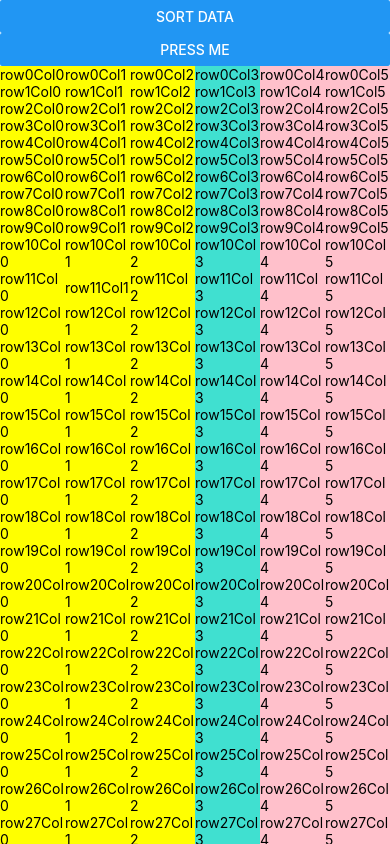
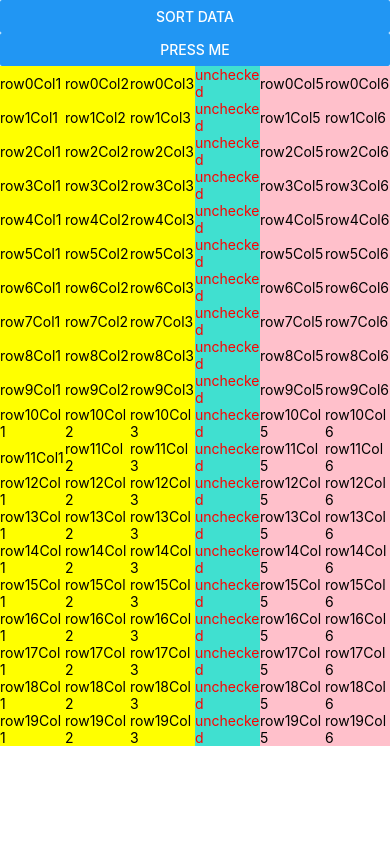
Before and after one commit to msupply-foundation/react-native-data-table, a React Native app in the folder examples/demoTablesApp/: screen / in a window 390 px wide. Built offline with nearby package versions, Linux system fonts and the light colour scheme.

Commit message:
CheckableCell and rowState management

```diff
--- a/examples/demoTablesApp/src/App.js
+++ b/examples/demoTablesApp/src/App.js
@@ -13,22 +13,22 @@ import React, {
   useReducer,
   useLayoutEffect,
 } from 'react'
-import { Button, StatusBar } from 'react-native'
+import { Button, StatusBar, Text } from 'react-native'
 import { DataTable } from './components/DataTable'
 import { Row } from './components/Row'
 import { Cell } from './components/Cell'
 import { EditableCell } from './components/EditableCell'
-import { TouchableCell } from './components/TouchableCell'
+import { CheckableCell } from './components/CheckableCell'
 
 // Configurable constants for demo data
-const rowCount = 200
+const rowCount = 20
 
 const baseData = []
 const baseColumns = [
   { key: 1, type: 'cell' },
   { key: 2, type: 'cell' },
   { key: 3, type: 'cell' },
-  { key: 4, type: 'touchable' },
+  { key: 4, type: 'checkable' },
   { key: 5, type: 'editable' },
   { key: 6, type: 'editable' },
 ]
@@ -37,7 +37,7 @@ const baseColumns = [
 for (let index = 0; index < rowCount; index++) {
   const rowValues = {}
   baseColumns.forEach((column, columnIndex) => {
-    rowValues[column.key] = `row${index}Col${columnIndex}`
+    rowValues[column.key] = `row${index}Col${columnIndex + 1}`
   })
 
   baseData.push({ id: `r${index}`, ...rowValues })
@@ -47,6 +47,61 @@ const keyExtractor = item => item.id
 
 // Reducer for managing DataTable state
 const reducer = (state, action) => {
+  /**
+   * Immutably clears the current focus
+   * @param {object} currState  the copy of state you want affected
+   * @return {object}           A new object with no cell focused
+   */
+  const clearFocus = currState => {
+    const { dataState, currentFocusedRowKey } = currState
+    if (!currentFocusedRowKey) {
+      return currState
+    }
+
+    const newDataState = new Map(dataState)
+    const currentRowState = newDataState.get(currentFocusedRowKey)
+    newDataState.set(currentFocusedRowKey, {
+      ...currentRowState,
+      focusedColumn: null,
+    })
+
+    return { ...currState, dataState: newDataState, currentFocusedRowKey: null }
+  }
+
+  /**
+   * Immutably sets the current focus to the cell identified by `rowKey` and `columnKey`
+   * @param {object} currState  The copy of state to affect
+   * @param {string} rowKey     The key of the row the cell to focus is in
+   * @param {string} columnKey  The key of the column the cell to focus is in
+   * @return {object}           A new object with a cell focused
+   */
+  const setFocus = (currState, rowKey, columnKey) => {
+    const { dataState, currentFocusedRowKey } = currState
+    let newDataState = new Map(dataState)
+
+    // Clear previous focus if in a different row
+    if (currentFocusedRowKey && rowKey !== currentFocusedRowKey) {
+      const currentRowState = newDataState.get(currentFocusedRowKey)
+      newDataState.set(currentFocusedRowKey, {
+        ...currentRowState,
+        focusedColumn: null,
+      })
+    }
+
+    // Update focusedColumn in specified row
+    const nextRowState = newDataState.get(rowKey)
+    newDataState.set(rowKey, {
+      ...nextRowState,
+      focusedColumn: columnKey,
+    })
+
+    return {
+      ...currState,
+      dataState: newDataState,
+      currentFocusedRowKey: rowKey,
+    }
+  }
+
   switch (action.type) {
     case 'editCell': {
       const { value, rowKey, columnKey } = action
@@ -68,44 +123,15 @@ const reducer = (state, action) => {
     }
     case 'reverseData':
       return { ...state, data: state.data.reverse() }
-    case 'focusNone': {
-      // Clear currently focused Cell
-      const { dataState, currentFocusedRowKey } = state
-      const newDataState = new Map(dataState)
-
-      const currentRowState = newDataState.get(currentFocusedRowKey)
-      newDataState.set(currentFocusedRowKey, {
-        ...currentRowState,
-        focusedColumn: null,
-      })
-
-      return { ...state, dataState: newDataState }
-    }
     case 'focusCell': {
       // Clear any existing focus and focus cell specified in action
       const { rowKey, columnKey } = action
-      const { dataState, currentFocusedRowKey } = state
-      let newDataState
-
-      if (currentFocusedRowKey && rowKey !== currentFocusedRowKey) {
-        newDataState = reducer(state, focusNone()).dataState
-      } else {
-        newDataState = new Map(dataState)
-      }
-
-      // Update focusedColumn in specified row
-      const nextRowState = newDataState.get(rowKey)
-      newDataState.set(rowKey, {
-        ...nextRowState,
-        focusedColumn: columnKey,
-      })
-
-      return { ...state, dataState: newDataState, currentFocusedRowKey: rowKey }
+      return setFocus(state, rowKey, columnKey)
     }
     case 'focusNextCell': {
       const { data, columns } = state
       const { rowKey, columnKey } = action
-      let nextCell = [null, null]
+
       // Handle finding next cell to focus
       let nextEditableColKey
       const currentColIndex = columns.findIndex(col => col.key === columnKey)
@@ -118,8 +144,9 @@ const reducer = (state, action) => {
 
       if (nextEditableColKey) {
         // Focus next editable cell in row
-        nextCell = [rowKey, nextEditableColKey]
-      } else {
+        return setFocus(state, rowKey, nextEditableColKey)
+      }
+
       // Attempt moving focus to next row
       const nextRowIndex =
         data.findIndex(row => keyExtractor(row) === rowKey) + 1
@@ -127,16 +154,41 @@ const reducer = (state, action) => {
       if (nextRowIndex < data.length) {
         // Focus first editable cell in next row
         const nextRowKey = keyExtractor(data[nextRowIndex])
-          const firstEditableColKey = columns.find(
-            col => col.type === 'editable'
-          ).key
-          nextCell = [nextRowKey, firstEditableColKey]
-        } else {
+        const firstEditableColKey = columns.find(col => col.type === 'editable')
+          .key
+        return setFocus(state, nextRowKey, firstEditableColKey)
+      }
+
       // We were on the last row and last column, so unfocus current cell
-          return reducer(state, focusNone())
+      return clearFocus(state)
     }
+    case 'selectRow': {
+      const { dataState } = state
+      const { rowKey } = action
+      const newDataState = new Map(dataState)
+
+      const nextRowState = newDataState.get(rowKey)
+      newDataState.set(rowKey, {
+        ...nextRowState,
+        isSelected: true,
+      })
+      console.log('================sat====================')
+      console.log(rowKey)
+      console.log('====================================')
+      return { ...state, dataState: newDataState }
     }
-      return reducer(state, focusCell(...nextCell))
+    case 'deselectRow': {
+      const { dataState } = state
+      const { rowKey } = action
+      const newDataState = new Map(dataState)
+
+      const nextRowState = newDataState.get(rowKey)
+      newDataState.set(rowKey, {
+        ...nextRowState,
+        isSelected: false,
+      })
+
+      return { ...state, dataState: newDataState }
     }
     default:
       return state
@@ -163,15 +215,24 @@ const focusNext = (rowKey, columnKey) => ({
   columnKey,
 })
 
-const focusNone = () => ({
-  type: 'focusNone',
+const selectRow = rowKey => ({
+  type: 'selectRow',
+  rowKey,
 })
 
-const selectRow = (rowKey, columnKey) => ({
-  type: 'focusNextCell',
+const deselectRow = rowKey => ({
+  type: 'deselectRow',
   rowKey,
-  columnKey,
 })
+
+const CheckedComponent = () => <Text>checked</Text>
+const UncheckedComponent = () => <Text style={{ color: 'red' }}>unchecked</Text>
+const DisabledCheckedComponent = () => (
+  <Text style={{ color: 'grey' }}>checked disabled</Text>
+)
+const DisabledUncheckedComponent = () => (
+  <Text style={{ color: 'grey' }}>unchecked disabled</Text>
+)
 
 const baseState = {
   data: baseData,
@@ -201,20 +262,26 @@ const App = () => {
                 columnKey={colKey}
                 editAction={editCell}
                 isFocused={colKey === rowState.focusedColumn}
+                disabled={rowState.disabled}
                 focusAction={focusCell}
                 focusNextAction={focusNext}
                 dispatch={dispatch}
               />
             )
-          case 'touchable':
+          case 'checkable':
             return (
-              <TouchableCell
+              <CheckableCell
                 key={colKey}
-                value={rowData[colKey]}
                 rowKey={rowKey}
                 columnKey={colKey}
-                selected
-                onPressAction={selectRow}
+                isChecked={rowState.isSelected}
+                disabled={rowState.disabled}
+                CheckedComponent={CheckedComponent}
+                UncheckedComponent={UncheckedComponent}
+                DisabledCheckedComponent={DisabledCheckedComponent}
+                DisabledUncheckedComponent={DisabledUncheckedComponent}
+                onCheckAction={selectRow}
+                onUncheckAction={deselectRow}
                 dispatch={dispatch}
               />
             )
--- a/examples/demoTablesApp/src/components/CheckableCell.js
+++ b/examples/demoTablesApp/src/components/CheckableCell.js
@@ -1,27 +1,40 @@
 import React from 'react'
 import PropTypes from 'prop-types'
-import {
-  TouchableOpacity,
-  Text,
-  StyleSheet,
-  TouchableOpacityPropTypes,
-} from 'react-native'
+import { StyleSheet, TouchableOpacityPropTypes } from 'react-native'
+
+import { TouchableCell } from './TouchableCell'
 
 export const CheckableCell = React.memo(
-  ({ value, children, renderChildren, CellComponent, ...otherProps }) => {
-    console.log(`- CheckableCell: ${value}`)
+  ({
+    rowKey,
+    columnKey,
+    isChecked,
+    CheckedComponent,
+    UncheckedComponent,
+    disabled,
+    onCheckAction,
+    onUncheckAction,
+    dispatch,
+  }) => {
+    console.log(`- CheckableCell: ${rowKey},${columnKey}`)
 
-    const Cell = CellComponent ? CellComponent : TouchableOpacity
-    const content = renderChildren ? (
-      renderChildren(value)
-    ) : (
-      <Text>{value}</Text>
-    )
+    const _onPressAction = isChecked ? onUncheckAction : onCheckAction
+
+    const _renderCheck = () =>
+      isChecked ? (
+        <CheckedComponent disabled={disabled} />
+      ) : (
+        <UncheckedComponent disabled={disabled} />
+      )
 
     return (
-      <Cell style={defaultStyles.checkableCell} {...otherProps}>
-        {content}
-      </Cell>
+      <TouchableCell
+        renderChildren={_renderCheck}
+        rowKey={rowKey}
+        columnKey={columnKey}
+        onPressAction={_onPressAction}
+        dispatch={dispatch}
+      />
     )
   }
 )
--- a/examples/demoTablesApp/src/components/EditableCell.js
+++ b/examples/demoTablesApp/src/components/EditableCell.js
@@ -28,11 +28,11 @@ export const EditableCell = React.memo(
     rowKey,
     columnKey,
     disabled,
+    isFocused,
     editAction,
-    isFocused,
-    dispatch,
     focusAction,
     focusNextAction,
+    dispatch,
   }) => {
     const _onEdit = newValue =>
       dispatch(editAction(newValue, rowKey, columnKey))
--- a/examples/demoTablesApp/src/components/TouchableCell.js
+++ b/examples/demoTablesApp/src/components/TouchableCell.js
@@ -8,10 +8,24 @@ import {
 } from 'react-native'
 
 export const TouchableCell = React.memo(
-  ({ value, children, renderChildren, CellComponent, ...otherProps }) => {
-    console.log(`- TouchableCell: ${value}`)
+  ({
+    value,
+    rowKey,
+    columnKey,
+    onPressAction,
+    dispatch,
+    children,
+    renderChildren,
+    CellComponent,
+    ...otherProps
+  }) => {
+    console.log(`- TouchableCell: ${rowKey},${columnKey}`)
 
-    const Cell = CellComponent ? CellComponent : TouchableOpacity
+    const onPress = () => {
+      dispatch(onPressAction(rowKey, columnKey))
+    }
+
+    const Container = CellComponent ? CellComponent : TouchableOpacity
     const content = renderChildren ? (
       renderChildren(value)
     ) : (
@@ -19,9 +33,13 @@ export const TouchableCell = React.memo(
     )
 
     return (
-      <Cell style={defaultStyles.touchableCell} {...otherProps}>
+      <Container
+        style={defaultStyles.touchableCell}
+        onPress={onPress}
+        {...otherProps}
+      >
         {content}
-      </Cell>
+      </Container>
     )
   }
 )
```
Lines whose indentation alone changed are shown as unchanged.
